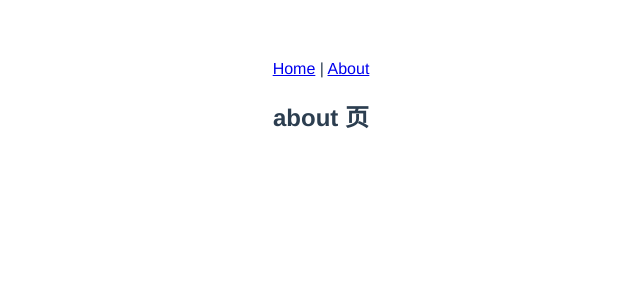
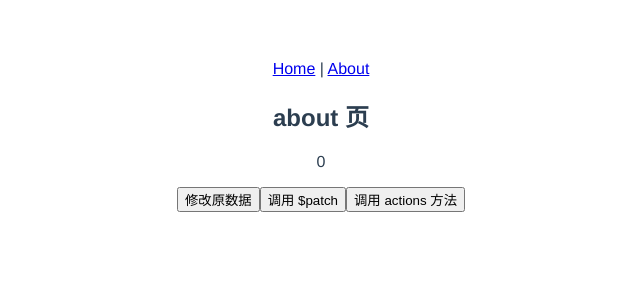
Before and after one commit to uphg/vite-vue2-setup-starter, a Vue app: page /about in a window 1280 px wide. Shown: the top 300 px of the page, without its empty margins (319-959 px from the left). Built offline with nearby package versions, Linux system fonts and the light colour scheme.

Commit message:
添加 pinia

```diff
--- a/package.json
+++ b/package.json
@@ -8,6 +8,7 @@
     "preview": "vite preview"
   },
   "dependencies": {
+    "pinia": "^2.0.11",
     "vue": "^2.6.14",
     "vue-router": "3"
   },
--- /dev/null
+++ b/src/components/Count.vue
@@ -0,0 +1,30 @@
+<template>
+  <div class="count">
+    <p>{{ counter.count }}</p>
+    <p>
+      <button @click="setCount1">修改原数据</button>
+      <button @click="setCount2">调用 $patch</button>
+      <button @click="setCount3">调用 actions 方法</button>
+
+    </p>
+  </div>
+</template>
+
+<script setup lang="ts">
+import { useCounterStore } from '~src/stores/modules/counter'
+const counter = useCounterStore()
+
+const setCount1 = () => {
+  counter.count++
+}
+
+const setCount2 = () => {
+  // with autocompletion ✨
+  counter.$patch({ count: counter.count + 2 })
+}
+
+const setCount3 = () => {
+  // or using an action instead
+  counter.increment()
+}
+</script>
--- a/src/main.ts
+++ b/src/main.ts
@@ -1,12 +1,15 @@
 import Vue from 'vue'
 import App from './App.vue'
-import VueCompositionAPI from '@vue/composition-api'
+import VueCompositionAPI, { createApp } from '@vue/composition-api'
 import router from '~src/router'
+import { createPinia, PiniaVuePlugin } from 'pinia'
 
+Vue.use(PiniaVuePlugin)
 Vue.config.productionTip = false
 Vue.use(VueCompositionAPI)
 
-new Vue({
+createApp({
+  pinia: createPinia(),
+  render: h => h(App),
   router,
-  render: function (h) { return h(App) },
-}).$mount('#app')
+}).mount('#app')
--- a/src/pages/about.vue
+++ b/src/pages/about.vue
@@ -1,3 +1,10 @@
 <template>
-  <h2>about 页</h2>
+  <div>
+    <h2>about 页</h2>
+    <Count />
+  </div>
 </template>
+
+<script setup lang="ts">
+import Count from '~src/components/Count.vue'
+</script>
--- a/src/pages/home.vue
+++ b/src/pages/home.vue
@@ -1,7 +1,7 @@
 <template>
   <div>
     <h2>首页</h2>
-    <HelloWorld msg="hi" />
+    <HelloWorld msg="hello world" />
   </div>
 </template>
 
--- /dev/null
+++ b/src/stores/modules/counter.ts
@@ -0,0 +1,15 @@
+// stores/counter.js
+import { defineStore } from 'pinia'
+
+export const useCounterStore = defineStore('counter', {
+  state: () => {
+    return { count: 0 }
+  },
+  // could also be defined as
+  // state: () => ({ count: 0 })
+  actions: {
+    increment() {
+      this.count += 3
+    },
+  },
+})
```
